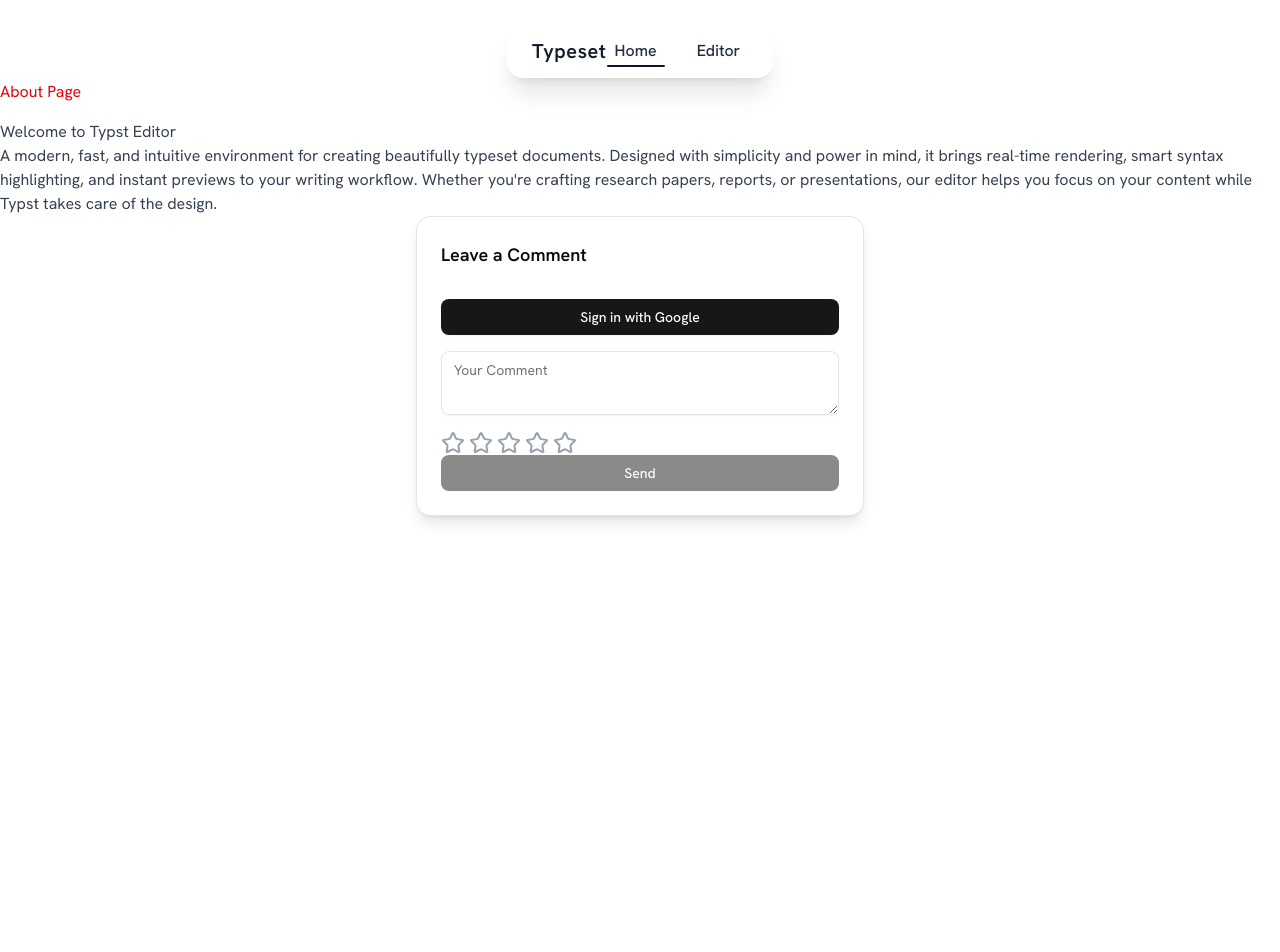
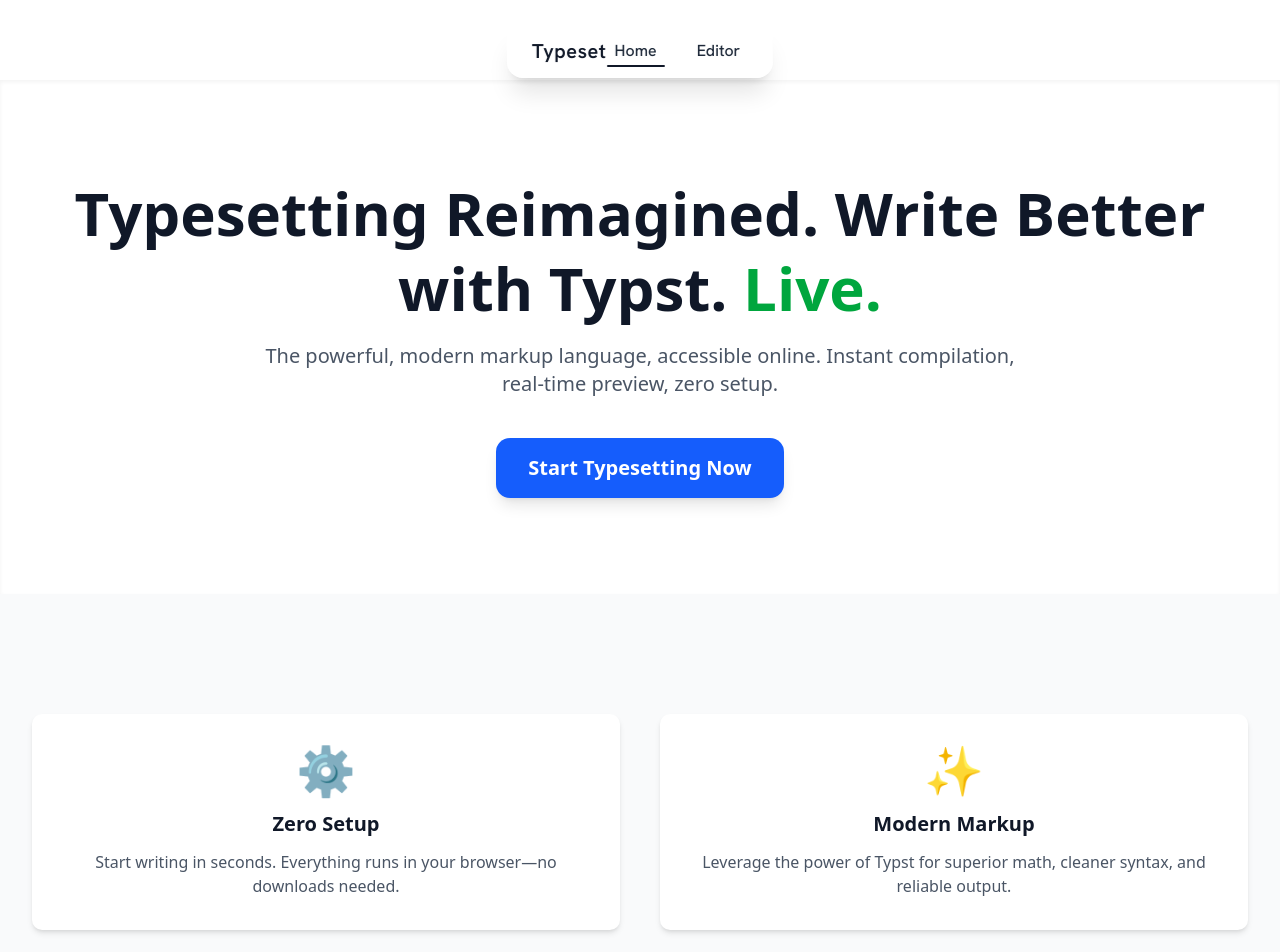
Before and after one commit to arashatt/typsy, a React (Vite) app: page / in a window 1280 px wide. Shown: the top 952 px of the page. Before the commit the page ends 800 px from the top, so only its background shows below. Built offline with nearby package versions, Linux system fonts and the light colour scheme; no server answers; a web font is replaced by a local one; what @myriaddreamin/typst.ts would draw is missing.

Commit message:
new index

```diff
--- a/src/routes/index.tsx
+++ b/src/routes/index.tsx
@@ -1,49 +1,102 @@
 import { createFileRoute, useLocation } from "@tanstack/react-router";
+
+// NOTE: You will need to create and import these components:
+// import Header from "@/components/Header";
+// import FeatureList from "@/components/FeatureList";
+// import Footer from "@/components/Footer";
+
+// Placeholder for CommentForm, if you still want it on the landing page
 import CommentForm from "@/components/CommentForm";
 
 export const Route = createFileRoute("/")({
   component: Index,
 });
+
 function Index() {
   const location = useLocation();
-  // Uncomment and use if you want to block navigation with a confirmation dialog
-  /*
-  const { proceed, reset, status, next } = useBlocker({
-    shouldBlockFn: () => isPresent,
-    withResolver: true,
-  })
-  */
+  // Navigation blocking logic is kept commented out for clarity
+  /* ... useBlocker hook ... */
+
+  // --- Start of New Landing Page Structure ---
   return (
-    <>
-      <div key={location.pathname}>
-        <h1 className="text-red-600">About Page</h1>
-        <p className="mt-4 text-gray-700">
-          <div className="intro-container">
-            <h1>Welcome to Typst Editor</h1>
-            <p>
-              A modern, fast, and intuitive environment for creating beautifully
-              typeset documents. Designed with simplicity and power in mind, it
-              brings real-time rendering, smart syntax highlighting, and instant
-              previews to your writing workflow. Whether you're crafting
-              research papers, reports, or presentations, our editor helps you
-              focus on your content while Typst takes care of the design.
+    // The key ensures the component re-renders on route change, useful for transitions
+    <div className="min-h-screen bg-gray-50 font-sans" key={location.pathname}>
+      {/* 1. Placeholder for the Header Component (if not global/root) */}
+      {/* <Header /> */}
+
+      <main>
+        {/* 2. Hero Section */}
+        <section className="pt-24 pb-24 bg-white shadow-inner">
+          <div className="max-w-7xl mx-auto px-4 sm:px-6 lg:px-8 text-center">
+            <h1 className="text-5xl md:text-6xl font-extrabold text-gray-900 leading-tight mb-4">
+              Typesetting Reimagined. Write Better with Typst.{" "}
+              <span className="text-green-600">Live.</span>
+            </h1>
+
+            <p className="mt-3 text-xl text-gray-600 max-w-3xl mx-auto">
+              The powerful, modern markup language, accessible online. Instant
+              compilation, real-time preview, zero setup.
             </p>
+
+            <div className="mt-10 flex justify-center">
+              {/* Change: Replaced button with <a> and added href */}
+              <a
+                href="/editor"
+                className="px-8 py-4 text-xl font-bold bg-blue-600 text-white rounded-xl shadow-lg hover:bg-blue-700 transition duration-300"
+              >
+                Start Typesetting Now
+              </a>
+            </div>
+
+            {/* Change: Removed Visual Placeholder: Split Editor Mockup block */}
           </div>
-        </p>
-        <CommentForm />
-      </div>
+        </section>
+
+        {/* 3. Feature List Section */}
+        <section className="py-20 bg-gray-50" id="features">
+          <div className="max-w-7xl mx-auto px-4 sm:px-6 lg:px-8">
+            {/* Change: Updated grid to md:grid-cols-2 after removing one feature */}
+            <div className="mt-10 grid grid-cols-1 md:grid-cols-2 gap-10">
+              {/* Change: Feature 1 (Instant Preview) was removed */}
+
+              {/* Feature 2 (Now the first feature) */}
+              <div className="text-center p-8 bg-white rounded-lg shadow-md">
+                <div className="text-5xl mb-4">⚙️</div>
+                <h3 className="text-xl font-bold text-gray-900 mb-3">
+                  Zero Setup
+                </h3>
+                <p className="text-gray-600">
+                  Start writing in seconds. Everything runs in your browser—no
+                  downloads needed.
+                </p>
+              </div>
+
+              {/* Feature 3 (Now the second feature) */}
+              <div className="text-center p-8 bg-white rounded-lg shadow-md">
+                <div className="text-5xl mb-4">✨</div>
+                <h3 className="text-xl font-bold text-gray-900 mb-3">
+                  Modern Markup
+                </h3>
+                <p className="text-gray-600">
+                  Leverage the power of Typst for superior math, cleaner syntax,
+                  and reliable output.
+                </p>
+              </div>
+            </div>
+          </div>
+        </section>
+
+        {/* 4. Optional Comment Form (kept for compatibility) */}
+        <section className="py-12 max-w-4xl mx-auto">
+          <CommentForm />
+        </section>
+      </main>
+
+      {/* 5. Placeholder for the Footer Component */}
+      {/* <Footer /> */}
 
       {/* Uncomment this block if using navigation blocking */}
-      {/*
-      {status === 'blocked' && (
-        <div>
-          <p>You are navigating to {next.pathname}</p>
-          <p>Are you sure you want to leave?</p>
-          <button onClick={proceed}>Yes</button>
-          <button onClick={reset}>No</button>
-        </div>
-      )}
-      */}
-    </>
+      {/* ... navigation blocking JSX ... */}
+    </div>
   );
 }
```
